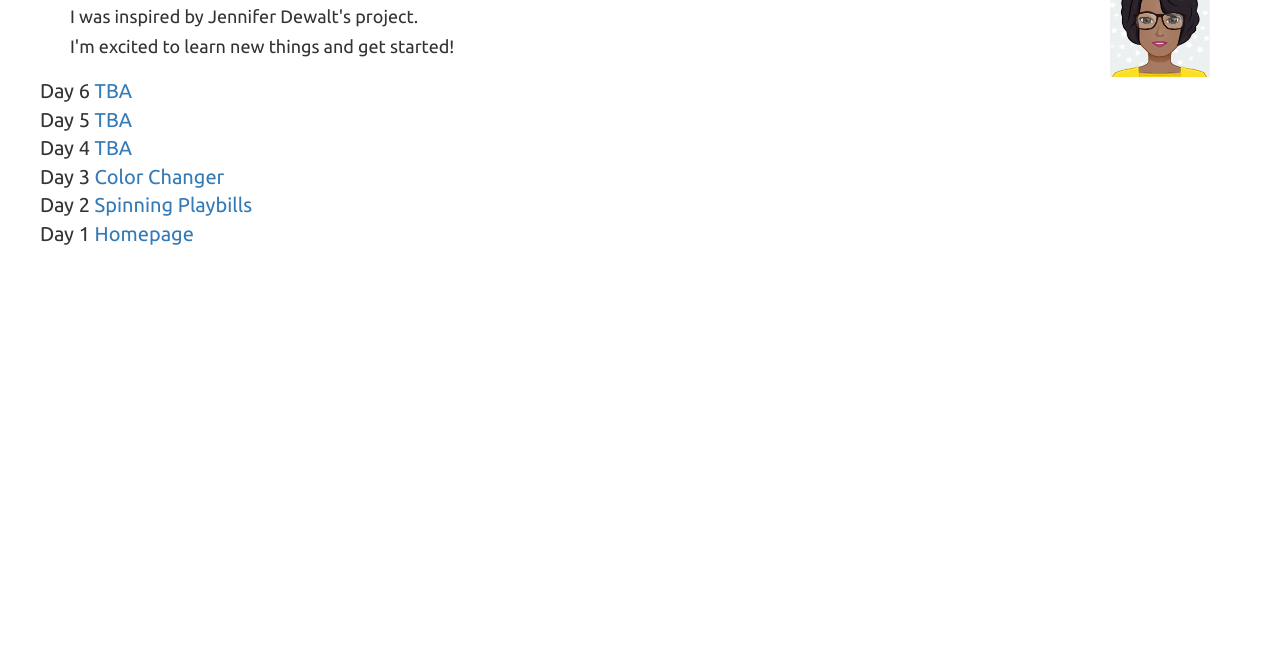
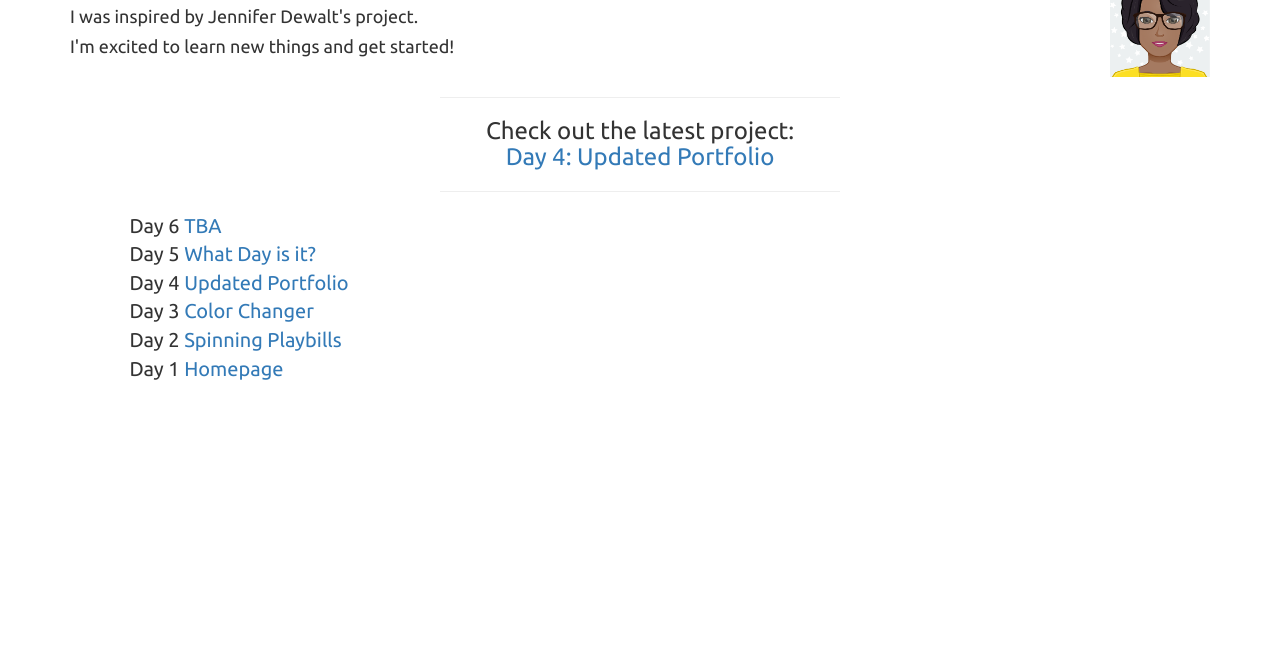
Before and after one commit to abby-garcia/180_homepage, a plain HTML site: page index.html in a window 1280 px wide. Shown: the part 142-800 px from the top of the page. Drawn offline with nearby package versions, Linux system fonts and the light colour scheme.

Commit message:
new links

```diff
--- a/css/main.css
+++ b/css/main.css
@@ -1,4 +1,7 @@
+*{
+	font-family: 'Ubuntu', sans-serif;
 
+}
 
 
 .header{
@@ -39,12 +42,25 @@
 
 /*Hello Ends*/
 
+/*Middle Section*/
+hr{
+	width:400px;
+	color:orange;
+}
 
+.middle h3{
+	text-align: center;
+}
+
+/*Middle Section*/
 
 /*Days*/
+.days{
+	padding-left:7%;
+}
+
 .days ul{
 	list-style: none;
-
 }
 
 .day_font{
--- a/index.html
+++ b/index.html
@@ -42,6 +42,24 @@
 
     <!-- Hello secion Ends  -->
 
+<!-- Middle Section -->
+
+<section class="middle">
+<hr>
+
+<h3>Check out the latest project:
+<br>
+<a href="http://abby-garcia">Day 4: Updated Portfolio</a>
+</h3>
+
+
+
+
+<hr>
+</section>
+
+
+<!-- Middle Section -->
 
 
 
@@ -49,8 +67,8 @@
     <section class="days">
       <ul>
         <li class="day_font"> Day 6 <a href=""> TBA</a></li>
-        <li class="day_font"> Day 5 <a href=""> TBA</a></li>
-        <li class="day_font"> Day 4 <a href=""> TBA</a></li>
+        <li class="day_font"> Day 5 <a href=""> What Day is it?</a></li>
+        <li class="day_font"> Day 4 <a href="http://www.abby-garcia.com"> Updated Portfolio</a></li>
         <li class="day_font"> Day 3 <a href=""> Color Changer</a></li>
         <li class="day_font"> Day 2 <a href=""> Spinning Playbills</a></li>
         <li class="day_font"> Day 1 <a href=""> Homepage</a></li>
```
